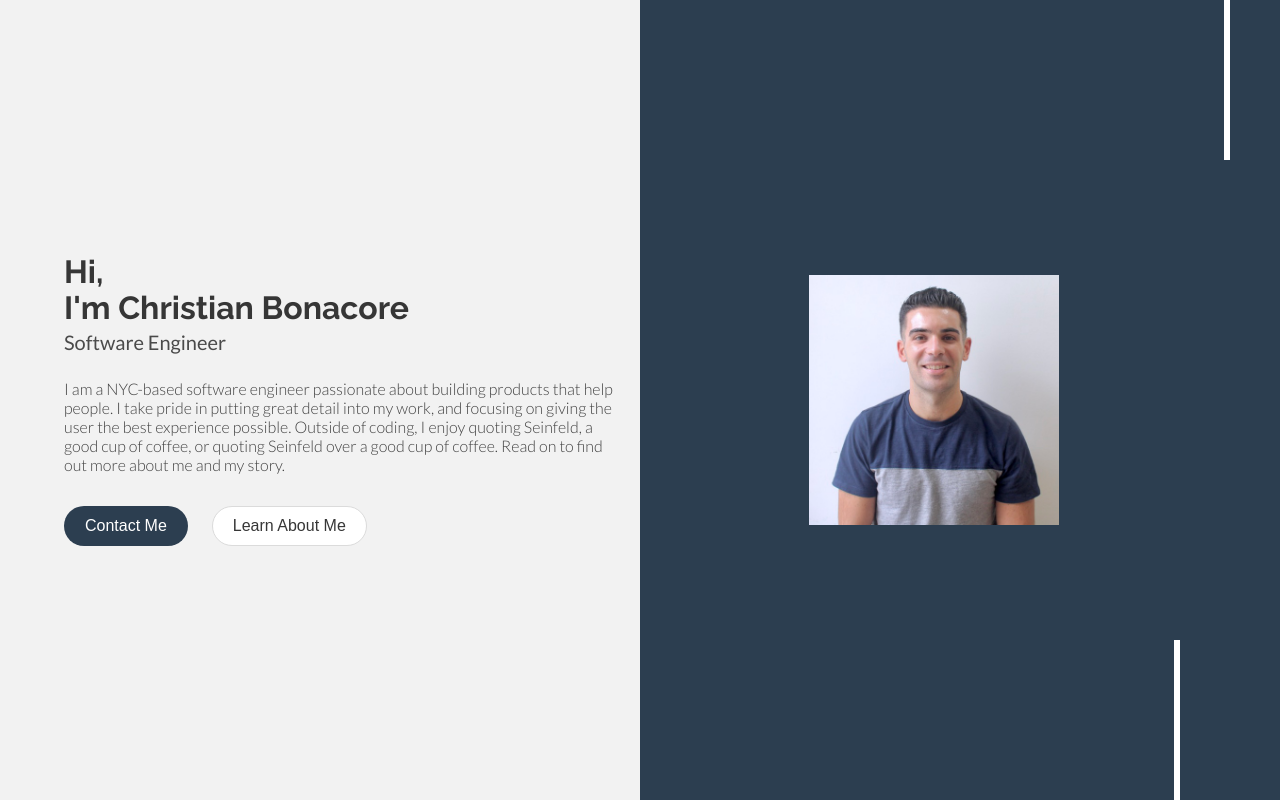
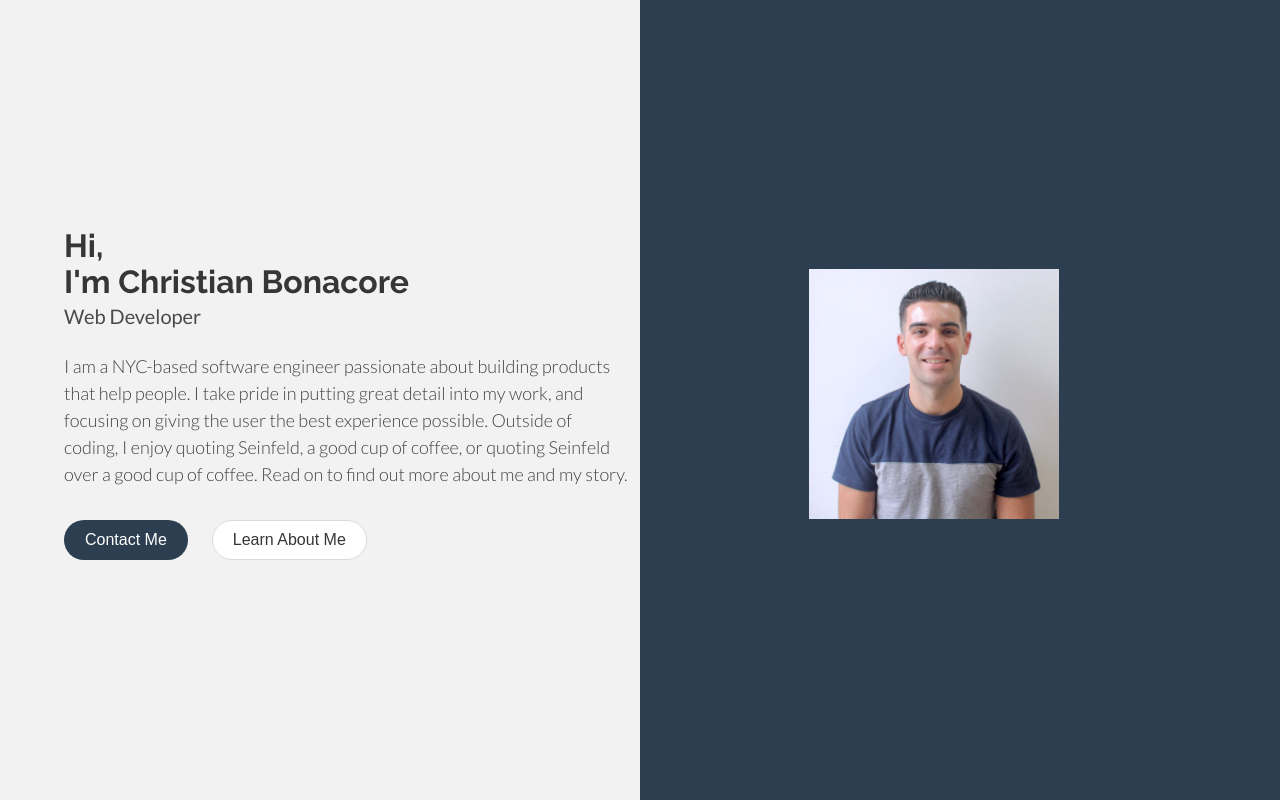
Before and after one commit to cbonaco1/personal_page, a Next.js app: page / in a window 1280 px wide. Shown: the top 800 px of the page. Built offline with nearby package versions, Linux system fonts and the light colour scheme.

Commit message:
add dark bckgrd to me picture

```diff
--- a/src/sections/Home.jsx
+++ b/src/sections/Home.jsx
@@ -5,17 +5,17 @@ import styles from 'styles/Home.module.scss'
 const Home = () => {
   return (
     <div>
-      <div className={`hero is-fullheight ${styles.hero}`}>
+      <div className={`hero is-fullheight`}>
         <div className={`hero-body ${styles.heroBody}`}>
           <div className="container">
-            <div className="columns is-vcentered ic-centered is-mobile">
-              <div className="column">
+            <div className={`columns is-vcentered ic-centered is-mobile ${styles.heroColumns}`}>
+              <div className={`column ${styles.infoColumn}`}>
                 <h1 className="title">
                   Hi,<br />
                   I'm Christian Bonacore
                 </h1>
-                <p className="subtitle">Software Engineer</p>
-                <p>
+                <p className="subtitle">Web Developer</p>
+                <p className="is-size-p">
                 I am a NYC-based software engineer passionate about building products that help people.
                 I take pride in putting great detail into my work, and focusing on giving the user the best experience possible.
                 Outside of coding, I enjoy quoting Seinfeld, a good cup of coffee, or quoting Seinfeld over a good cup of coffee.
@@ -26,7 +26,7 @@ const Home = () => {
                   <button className="button is-rounded">Learn About Me</button>
                 </div>
               </div>
-              <div className={`column ${styles.rightColumn}`}>
+              <div className={`column ${styles.meColumn}`}>
                 <img
                   src="/img/me.jpg"
                   alt="Christian Bonacore"
--- a/src/styles/Home.module.scss
+++ b/src/styles/Home.module.scss
@@ -7,41 +7,44 @@
   margin: 0 auto;
 }
 
+// overwrite bulma
+.heroColumns:last-child {
+  margin-bottom: 0;
+}
+
 .heroBody {
+  padding-bottom: 0;
+}
+
+.infoColumn {
+  margin-bottom: 4rem;
+  padding-bottom: 0;
+}
+
+.meColumn {
   position: relative;
+  width: calc(100% + 1.5rem);
+  background-color: $primary-light-one;
+  padding: 4rem 0;
 }
-.heroBody:after,
-.heroBody:before {
+.meColumn:after,
+.meColumn:before {
   content: '';
   display: block;
   position: absolute;
   background-color: $white;
 }
-.heroBody:after {
+.meColumn:after {
   bottom: 0;
   left: 24px;
   height: 120px;
-  width: 6px;
+  width: 5px;
 }
-.heroBody:before {
+.meColumn:before {
   right: 0px;
   bottom: 120px;
   width: 10%;
-  height: 6px;
-}
-
-.hero {
-  position: relative;
-  &:before {
-    content: '';
-    display: block;
-    position: absolute;
-    bottom: 0;
-    right: 0;
-    height: 50%;
-    width: 100%;
-    background-color: $primary;
-  }
+  height: 5px;
 }
 
 .buttonGroup {
@@ -63,22 +66,32 @@
 }
 
 @media screen and (min-width: $tablet) {
-  .hero:before {
-    height: 100%;
-    width: 50%;
+  .heroBody {
+    padding-bottom: 3rem;
+    position: relative;
+    &::after {
+      content: '';
+      display: block;
+      position: absolute;
+      top: 0;
+      right: 0;
+      height: 100%;
+      width: 50%;
+      background-color: $primary;
+    }
   }
-  .heroBody:after {
-    right: 100px;
-    left: auto;
-    height: 20vh;
-    width: 6px;
+  .infoColumn {
+    margin-bottom: 0;
+    padding-bottom: 0.75rem;
   }
-  .heroBody:before {
-    top: 0px;
-    right: 50px;
-    bottom: auto;
-    height: 20vh;
-    width: 6px;
+  .meColumn {
+    background-color: transparent;
+    padding: 0.75rem;
+    z-index: 2;
+    &:before,
+    &:after {
+      display: none;
+    }
   }
   .buttonGroup {
     flex-direction: row;
--- a/src/styles/_variables.scss
+++ b/src/styles/_variables.scss
@@ -3,3 +3,7 @@
 
 $primary: #2c3e50;
 $blue: $primary;
+$primary-dark-one: #1B3147;
+$primary-dark-two: #0C2032;
+$primary-light-one: #42586E;
+$primary-light-two: #617487;
--- a/src/styles/globals.scss
+++ b/src/styles/globals.scss
@@ -61,6 +61,11 @@ h5, .h5 {
   font-size: 1.50rem;
 }
 
+.is-size-p {
+  font-size: 1.125rem;
+  line-height: 1.5;
+}
+
 img {
   width: 100%;
   height: auto;
```
